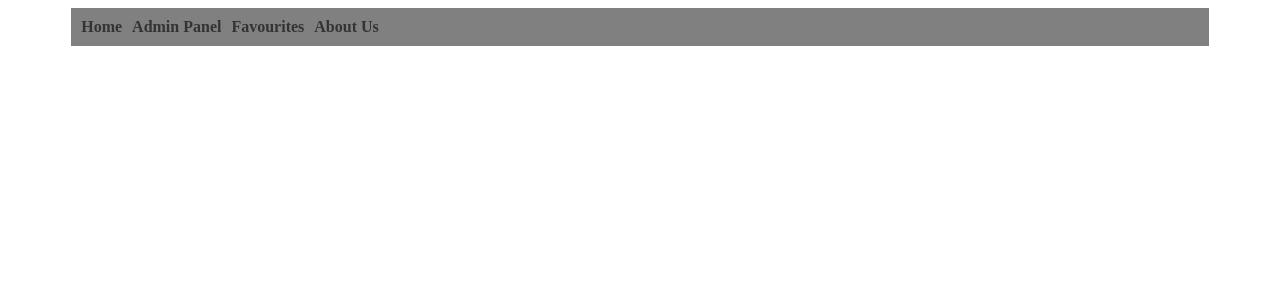
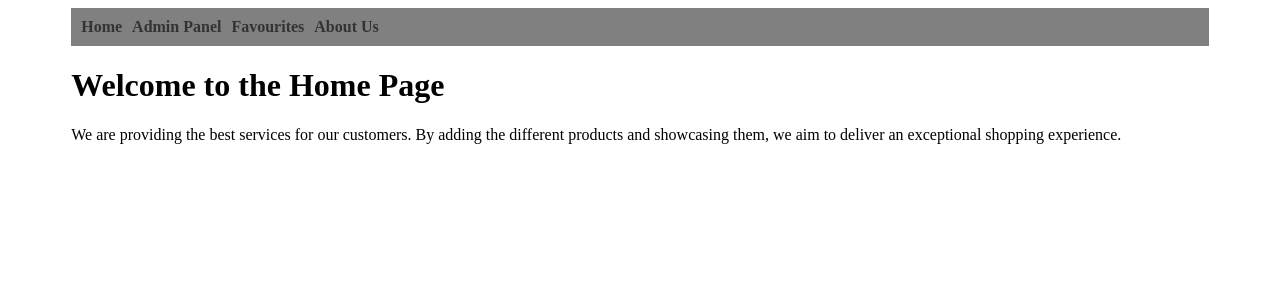
Before and after one commit to srushtikhatale45-sketch/DockerNginix, a React (Vite) app in the folder mern-docker/client-boilerplate/: page /home in a window 1280 px wide. Shown: the top 300 px of the page. Built offline with nearby package versions, Linux system fonts and the light colour scheme; no server answers.

Commit message:
Inserting Home Page

```diff
--- a/mern-docker/client-boilerplate/src/App.jsx
+++ b/mern-docker/client-boilerplate/src/App.jsx
@@ -7,7 +7,7 @@ import { BrowserRouter as Router, Route, Routes, Link } from "react-router-dom";
 import { useNavigate } from "react-router-dom";
 import "./index.css";
 import HandleProduct from "./components/AddProduct/HandleProduct";
-
+import Home from "./components/Home/Home";
 function App() {
   const [products, setProducts] = useState([]);
   const [isError, setIsError] = useState(null);
@@ -73,7 +73,7 @@ function App() {
           <nav className="navbar">
             <ul className="navbar-nav">
               <li className="nav-item">
-                <Link to="/" className="nav-link">
+                <Link to="/home" className="nav-link">
                   Home
                 </Link>
               </li>
@@ -96,6 +96,7 @@ function App() {
           </nav>
 
           <Routes>
+            <Route path="/home" element={<Home />} />
             <Route path="/" element={<ProductList products={products} />} />
             <Route
               path="/admin"
--- /dev/null
+++ b/mern-docker/client-boilerplate/src/components/Home/Home.jsx
@@ -0,0 +1,11 @@
+import React from 'react';
+const Home = () => {
+  return (
+    <div>
+      <h1>Welcome to the Home Page</h1>
+      <p>We are providing the best services for our customers. By adding the different products and showcasing them, we aim to deliver an exceptional shopping experience.</p>
+    </div>
+  );
+};
+
+export default Home;
```
Also changed, not shown: 2 other files (tests, documents, lock files or other folders).
